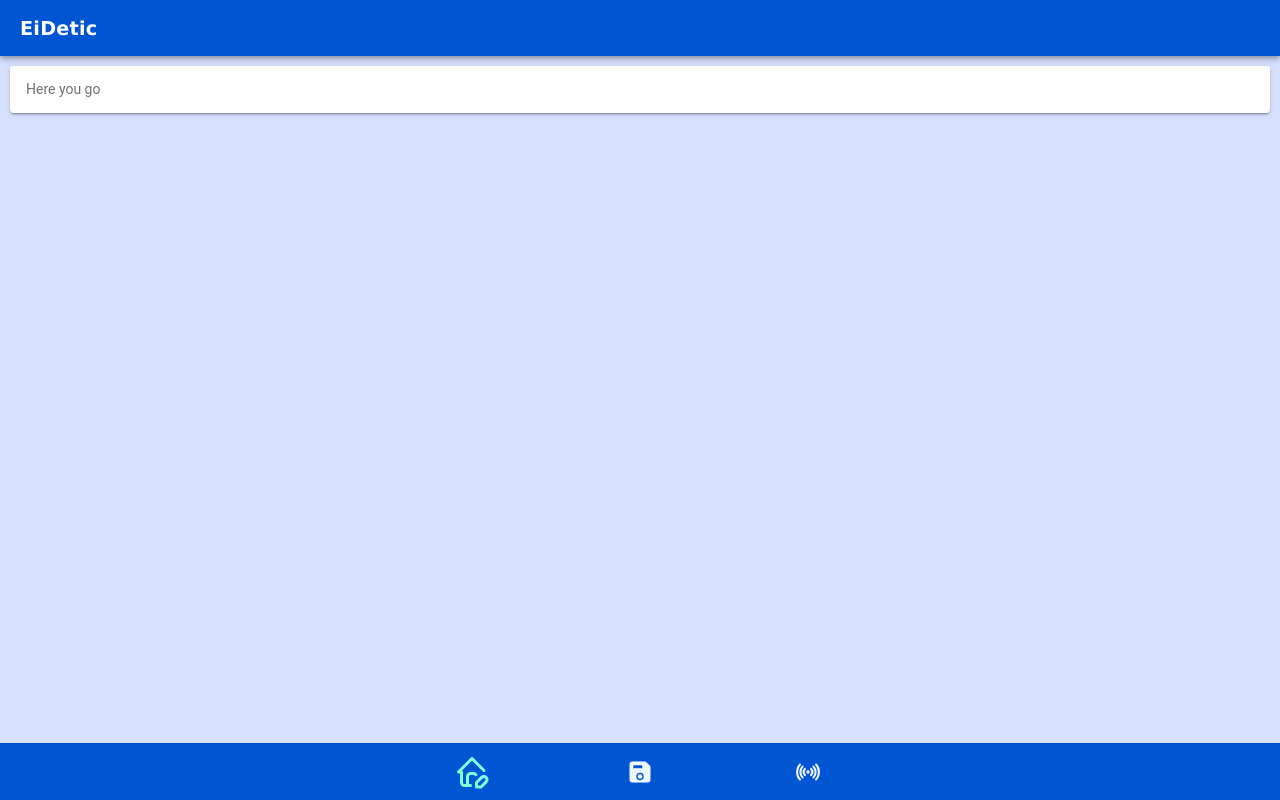
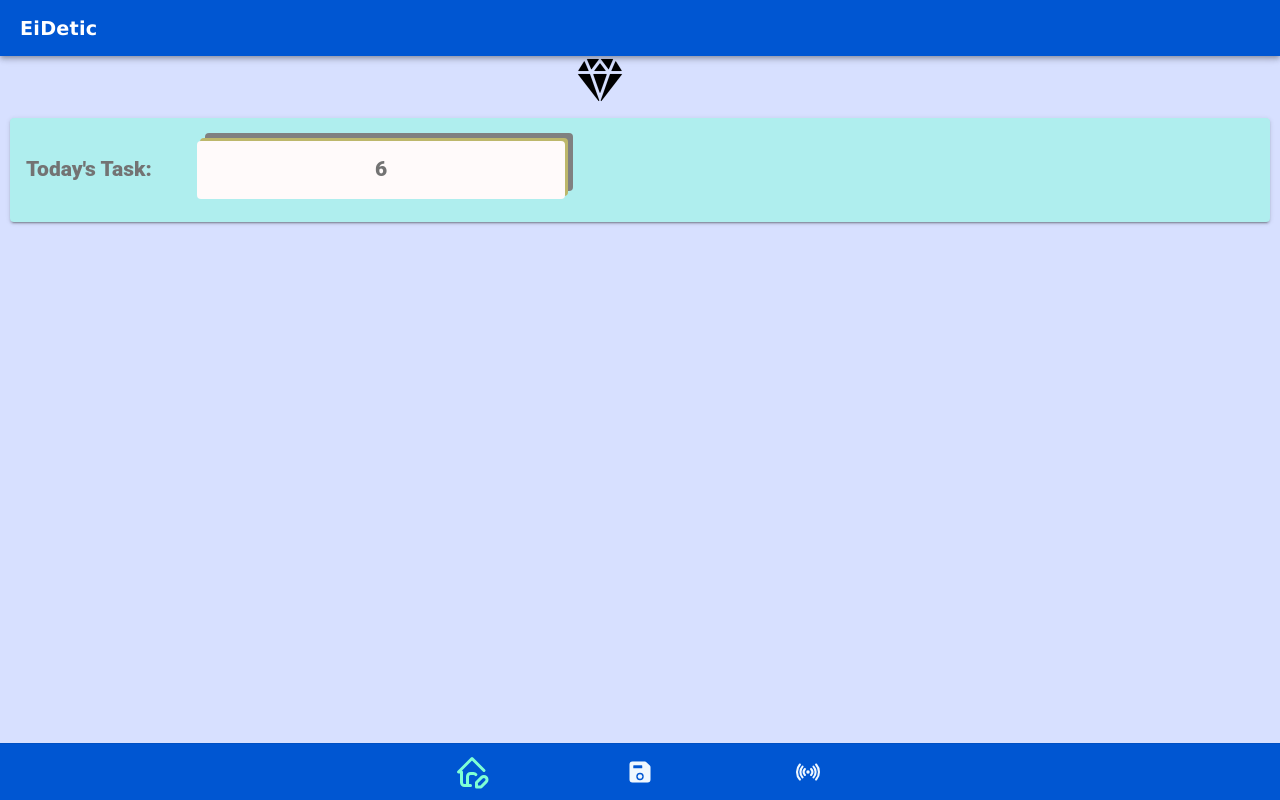
Before and after one commit to educational-technology-collective/Ambient_Learning, a React (Vite) app: page /home in a window 1280 px wide. Built offline with nearby package versions, Linux system fonts and the light colour scheme.

Commit message:
Adding features to the Home Page

```diff
--- a/src/App.tsx
+++ b/src/App.tsx
@@ -59,7 +59,11 @@ const App: React.FC = () => {
       <IonReactRouter>
         <IonTabs>
           <IonRouterOutlet>
-            <Route exact path="/home" component={Home} />
+            <Route
+              exact
+              path="/home"
+              render={() => <Home finished={finished} />}
+            />
             <Route
               exact
               path="/cardscreen"
--- a/src/pages/Home.css
+++ b/src/pages/Home.css
@@ -7,3 +7,29 @@
 .home-content {
   background: rgba(215, 224, 255, 1);
 }
+
+.task-card {
+  background: paleturquoise;
+}
+
+.today-task {
+  font-size: 1.5em;
+  font-weight: 900;
+}
+
+.remaining-content {
+  display: flex;
+  align-items: center;
+}
+
+.wrapped-card {
+  background: snow;
+  left: 2.5em;
+  width: 30%;
+  box-shadow: 3px -3px darkkhaki, 8px -8px grey;
+}
+
+.wrapped-card-content {
+  display: flex;
+  justify-content: center;
+}
--- a/src/pages/Home.tsx
+++ b/src/pages/Home.tsx
@@ -1,5 +1,5 @@
 import {
-  IonButton,
+  IonText,
   IonCard,
   IonCardContent,
   IonContent,
@@ -7,11 +7,14 @@ import {
   IonPage,
   IonTitle,
   IonToolbar,
+  IonIcon,
 } from "@ionic/react";
 import "./Home.css";
 import { useHistory } from "react-router-dom";
+import { cardCollection } from "../components/exampleData";
+import { diamond, navigate } from "ionicons/icons";
 
-const Home: React.FC = () => {
+const Home: React.FC<{ finished: number }> = ({ finished }) => {
   const history = useHistory();
 
   const navigateToCardScreen = () => {
@@ -25,12 +28,23 @@ const Home: React.FC = () => {
         </IonToolbar>
       </IonHeader>
       <IonContent scrollY={false} className="home-content">
-          <IonCard>
-            <IonCardContent>
-              Here you go
-            </IonCardContent>
-          </IonCard>
-        </IonContent>
+        <IonIcon
+          icon={diamond}
+          style={{ fontSize: "3em", left: "45%", position: "relative" }}
+        ></IonIcon>
+        <IonCard className="task-card">
+          <IonCardContent className="remaining-content">
+            <IonText className="today-task">Today's Task:</IonText>
+            <IonCard className="wrapped-card" onClick={navigateToCardScreen}>
+              <IonCardContent className="wrapped-card-content">
+                <IonText className="today-task">
+                  {cardCollection.length - finished}
+                </IonText>
+              </IonCardContent>
+            </IonCard>
+          </IonCardContent>
+        </IonCard>
+      </IonContent>
     </IonPage>
   );
 };
```
